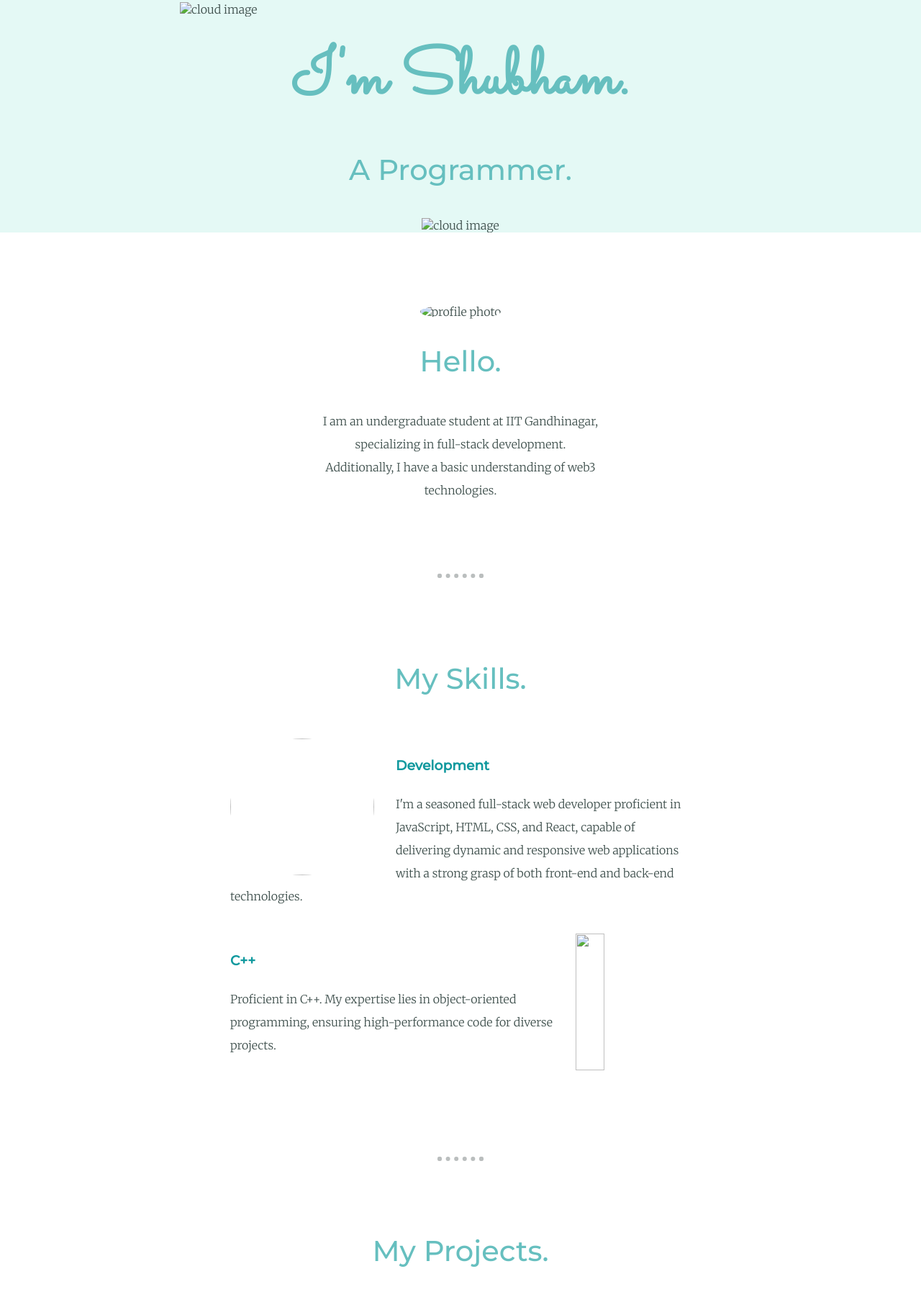
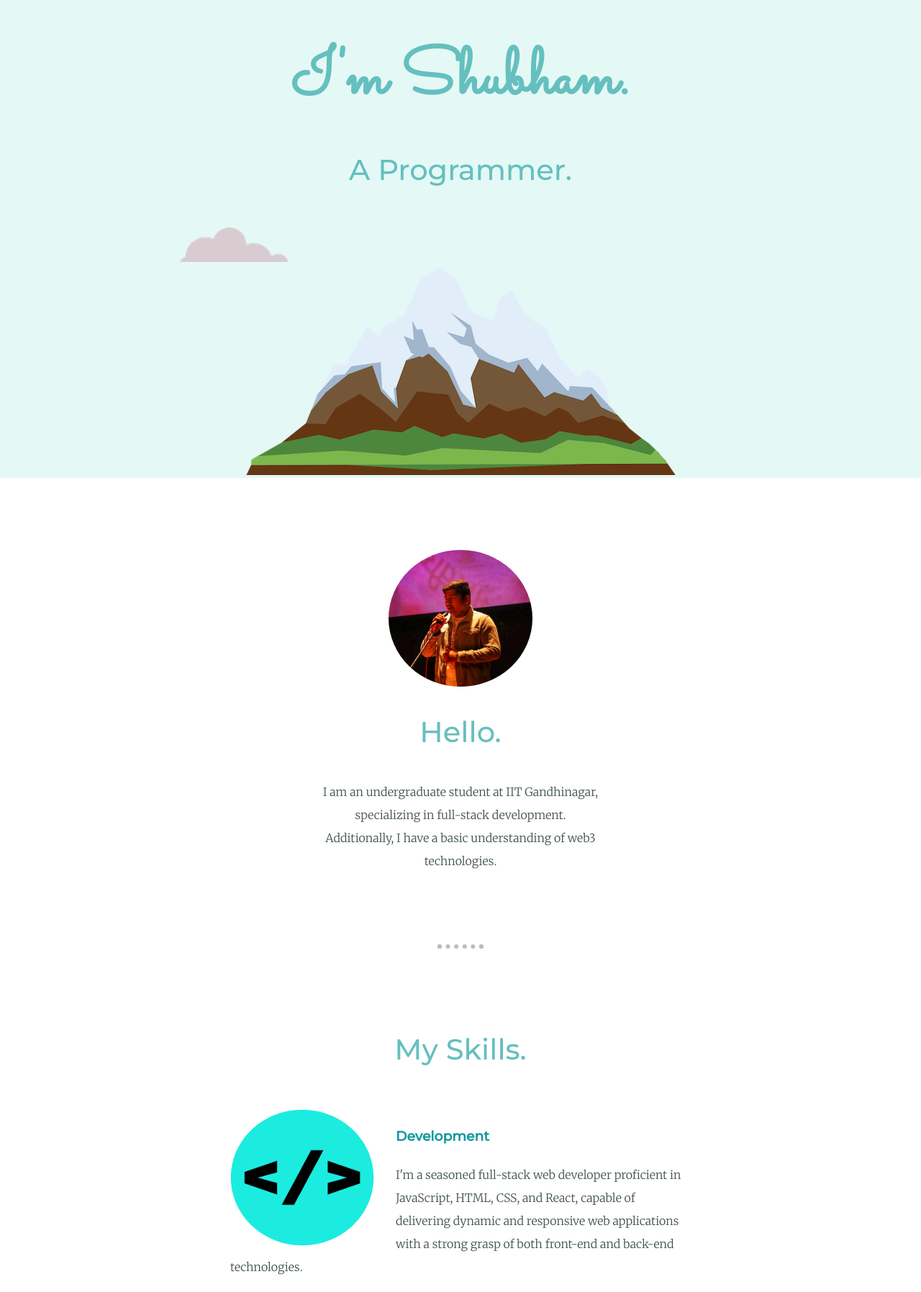
Before and after one commit to Shubhammore71/Portfolio, a plain HTML site: page index.html in a window 1280 px wide. Shown: the part 104-1899 px from the top of the page at 72% size. Drawn offline with Linux system fonts and the light colour scheme; files that its build step writes are made by us from their sources.

Commit message:
Update index.html

```diff
--- a/index.html
+++ b/index.html
@@ -10,22 +10,22 @@
         <title>Shubham More</title>
         <meta name="description" content="">
         <meta name="viewport" content="width=device-width, initial-scale=1">
-        <link rel="stylesheet" href="css/style1.css">
+        <link rel="stylesheet" href="style1.css">
         <link rel="icon" href="favicon.ico">
         <link rel="preconnect" href="https://fonts.googleapis.com">
         <link rel="preconnect" href="https://fonts.gstatic.com" crossorigin>
         <link href="https://fonts.googleapis.com/css2?family=Merriweather:wght@300&family=Montserrat:wght@500&family=Sacramento&display=swap" rel="stylesheet">
     <body>
         <div class="Topc">
-            <img class="topcloud" src="images/cloud.png" alt="cloud image">
+            <img class="topcloud" src="cloud.png" alt="cloud image">
             <h1>I'm Shubham.</h1>
             <h2>A Programmer.</h2>
-            <img class="bottomcloud" src="images/cloud.png" alt="cloud image">
-            <img src="images/mountain.png" alt="cloud image">
+            <img class="bottomcloud" src="cloud.png" alt="cloud image">
+            <img src="mountain.png" alt="cloud image">
         </div>
         <div class="middle-container">
             <div class="profile">
-              <img class="pp" src="images/1672036825232.jpeg" height="190" width="200" alt="profile photo">
+              <img class="pp" src="1672036825232.jpeg" height="190" width="200" alt="profile photo">
               <h2>Hello.</h2>
               <p class="intro">I am an undergraduate student at IIT Gandhinagar, specializing in full-stack development. Additionally, I have a basic understanding of web3 technologies.</p>
             </div>
@@ -33,12 +33,12 @@
             <div class="skill-row">
               <h2>My Skills.</h2>
               <div class="Fullstack">
-                <img class="webd" src="images/devlop.png" height="190" width="200" alt="">
+                <img class="webd" src="devlop.png" height="190" width="200" alt="">
                 <h3 class="webd-h">Development</h3>
                 <p class="webd-des">I'm a seasoned full-stack web developer proficient in JavaScript, HTML, CSS, and React, capable of delivering dynamic and responsive web applications with a strong grasp of both front-end and back-end technologies.</p>
               </div>
               <div class="cpp">
-                <img class="cppimg" src="images/ISO_C++_Logo.svg.png" height="190" width="200" alt="">
+                <img class="cppimg" src="ISO_C++_Logo.svg.png" height="190" width="200" alt="">
                 <h3 class="cpp-h">C++</h3>
                 <p class="cpp-des">Proficient in C++. My expertise lies in object-oriented programming, ensuring high-performance code for diverse projects.</p>
               </div>
```
